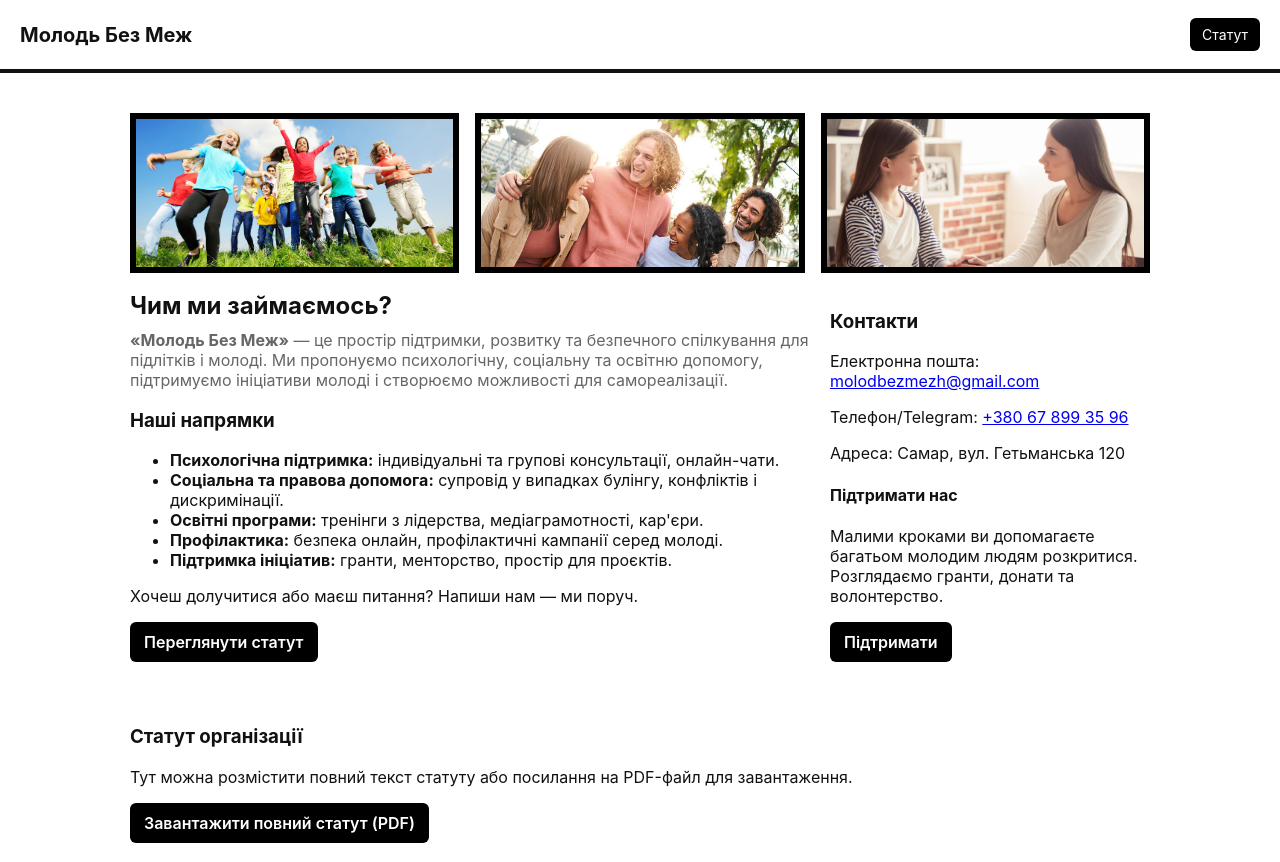
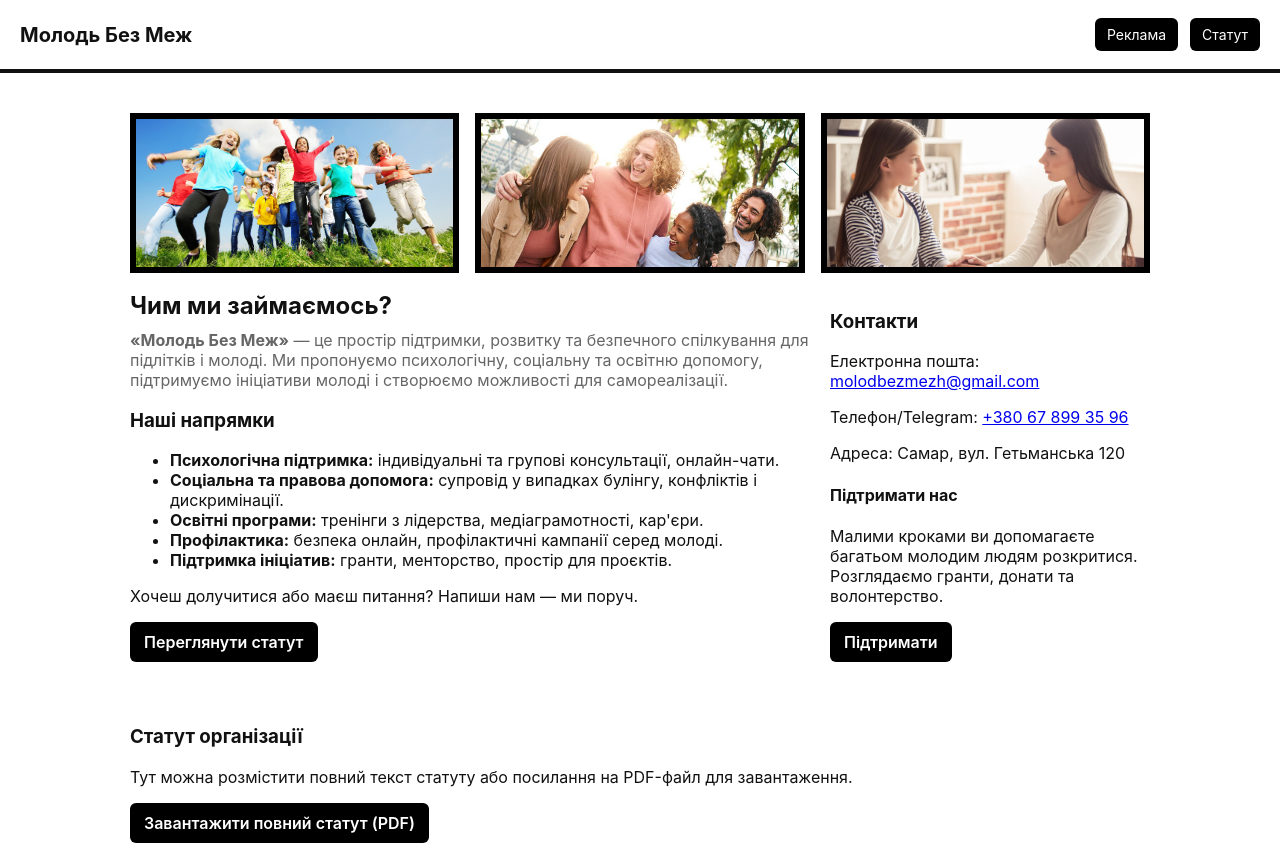
Before and after one commit to AnDiamond/molodbezmezh, a plain HTML site: page index.html in a window 1280 px wide. Shown: the top 862 px of the page. Drawn offline with Linux system fonts and the light colour scheme.

Commit message:
Update index.html

```diff
--- a/index.html
+++ b/index.html
@@ -44,6 +44,7 @@
   <header>
     <div class="brand">Молодь Без Меж</div>
     <nav class="top-links">
+      <a href="https://drive.google.com/file/d/1RtedbMFbCgapD0wCPwB4mU2DgEdf3eQ6/view?usp=sharing">Реклама</a>
       <a href="#statut">Статут</a>
     </nav>
   </header>
```
